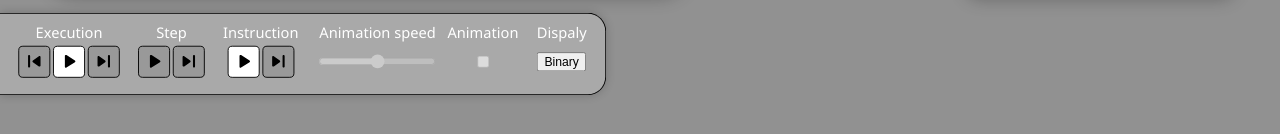
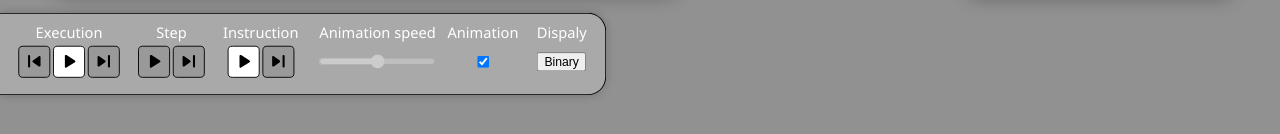
Before and after one commit to jcancelli/cpu-visual-simulator, a Svelte app: page / in a window 1280 px wide. Shown: the part 618-752 px from the top of the page. Built offline with nearby package versions, Linux system fonts and the light colour scheme.

Commit message:
enabled "animate"checkbox in the ControlBar component

```diff
--- a/src/components/ControlBar.svelte
+++ b/src/components/ControlBar.svelte
@@ -154,7 +154,7 @@
 		</fieldset>
 		<fieldset>
 			<legend>Animation</legend>
-			<input type="checkbox" disabled />
+			<input type="checkbox" bind:checked={$animationStore.animate} />
 		</fieldset>
 	</div>
 	<div class="display">
```
